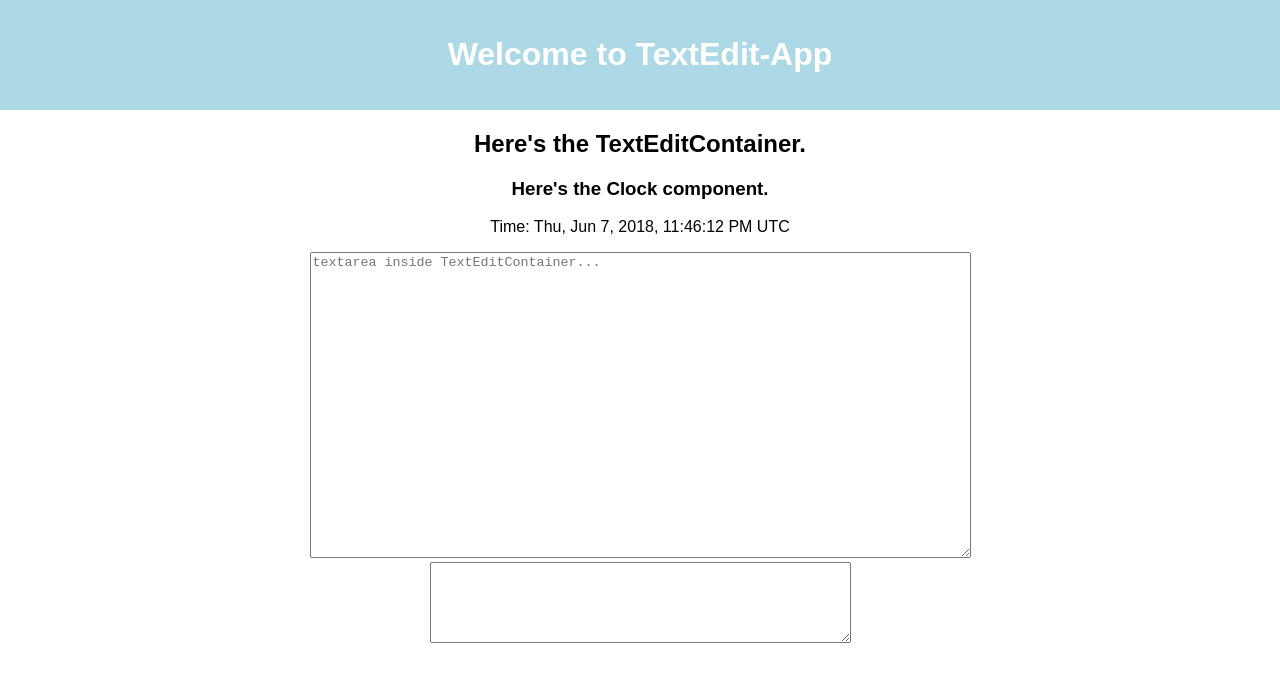
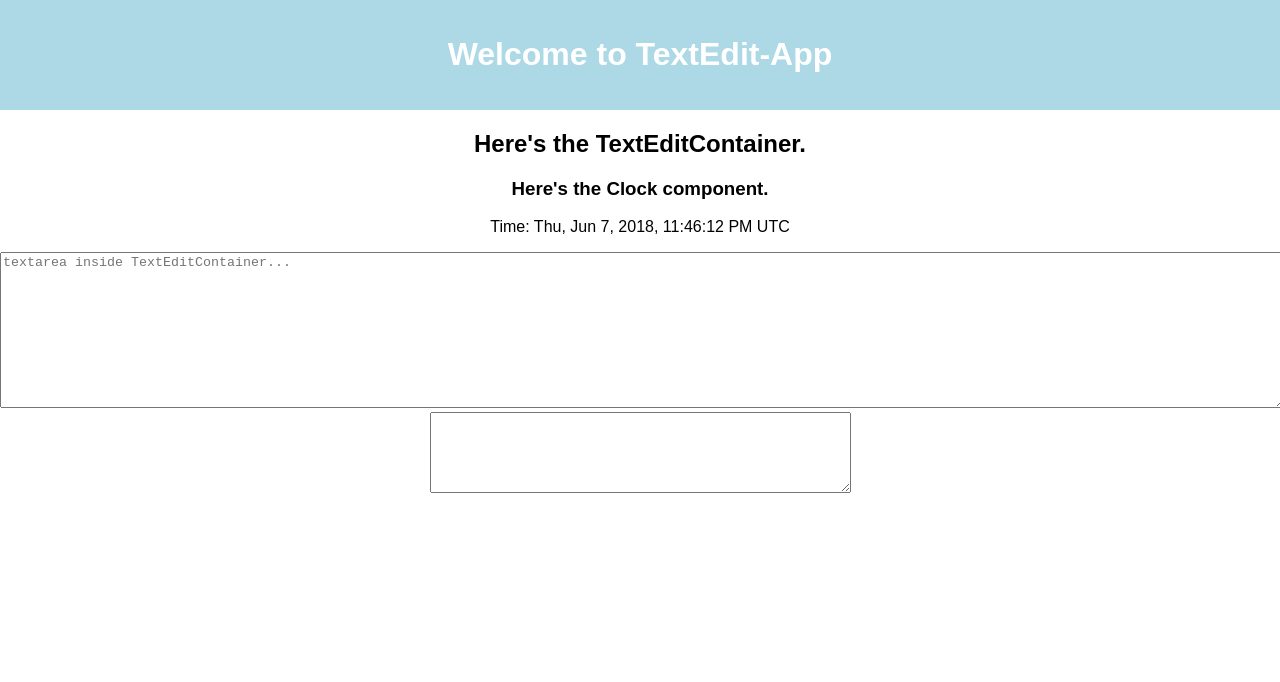
Before and after one commit to ethanryan/textedit-app, a React (Create React App) app: page / in a window 1280 px wide. Shown: the top 682 px of the page. Built offline with nearby package versions, Linux system fonts and the light colour scheme; no server answers.

Commit message:
updating width of textAreaEdit in App.css

```diff
--- a/src/App.css
+++ b/src/App.css
@@ -7,3 +7,7 @@
   padding: 15px;
   color: white;
 }
+
+#textareaEdit {
+  width: 100%;
+}
--- a/src/container/TextEditContainer.js
+++ b/src/container/TextEditContainer.js
@@ -50,7 +50,8 @@ class TextEditContainer extends Component {
 
         <form action="" id="myFormEdit">
           <textarea id="textareaEdit"
-            rows="20" cols="80"
+            rows="10"
+            cols="80"
             placeholder="textarea inside TextEditContainer..."
             value={this.state.text}
             onChange={this.handleTextChange}
```
